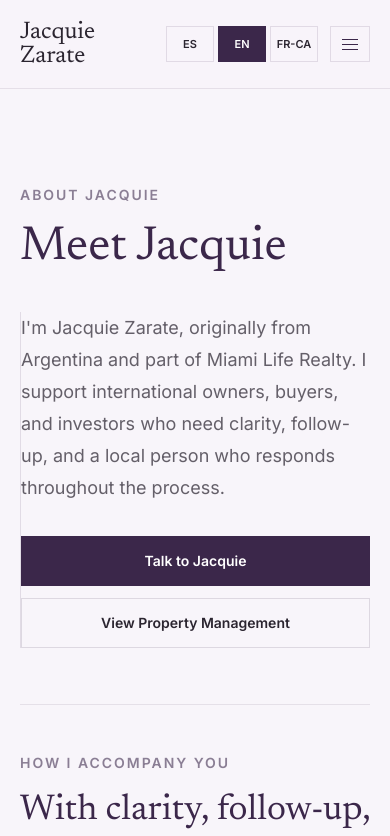
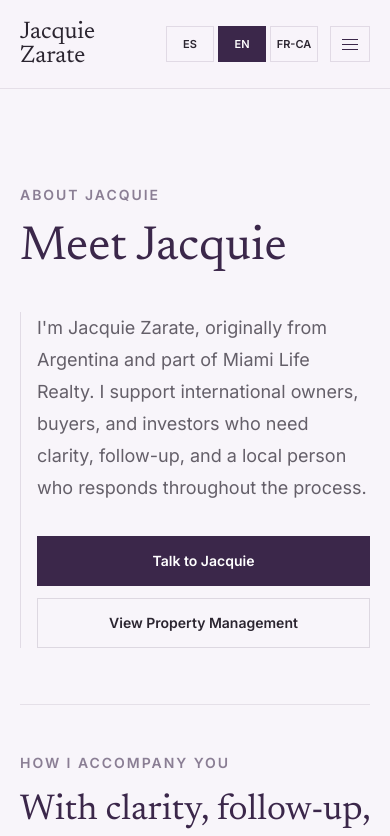
Before and after one commit to devrodri-com/jacquie-real-estate-v2, a Next.js app in the folder web/: page /en/about in a window 390 px wide. Shown: the top 836 px of the page. Built offline with nearby package versions, Linux system fonts and the light colour scheme.

Commit message:
polish about mobile intro spacing

```diff
--- a/web/src/components/about-page.tsx
+++ b/web/src/components/about-page.tsx
@@ -102,7 +102,7 @@ export function AboutPage({ locale, content }: Readonly<AboutPageProps>) {
             </h1>
           </div>
 
-          <div className="border-l border-primary/12 pl-0 lg:pl-8">
+          <div className="border-l border-primary/12 pl-4 lg:pl-8">
             <p className="max-w-xl text-lg leading-8 text-foreground/72">
               {content.hero.body}
             </p>
```
